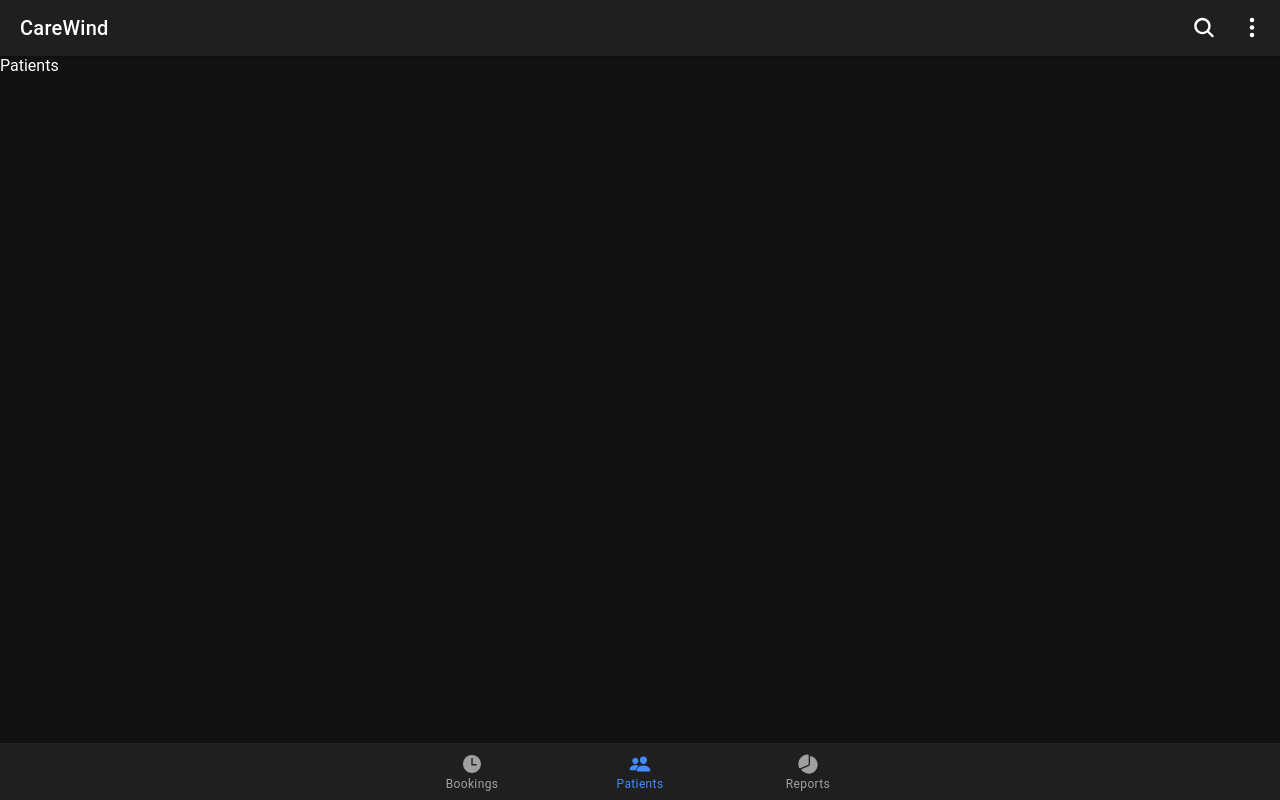
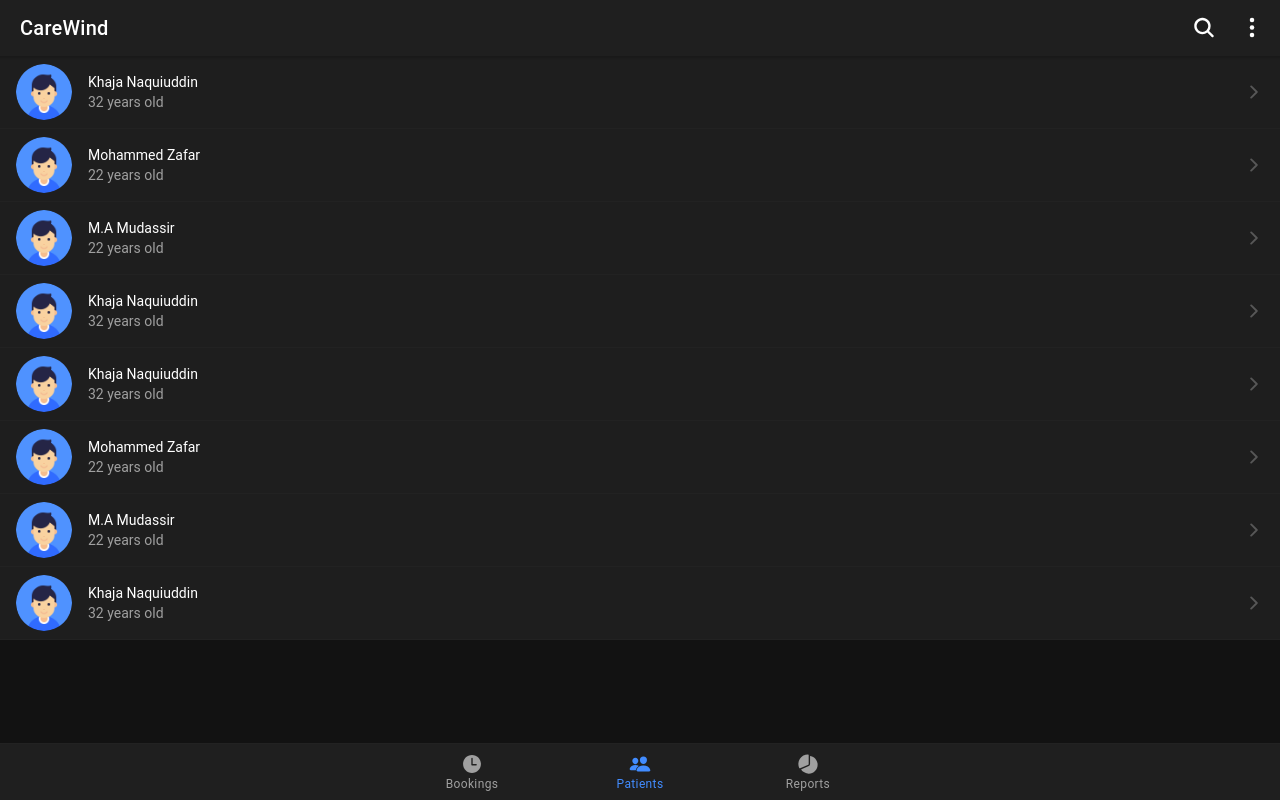
Before and after one commit to zafar26/carewind, a React (Create React App) app: page /patients in a window 1280 px wide. Built offline with nearby package versions, Linux system fonts and the light colour scheme.

Commit message:
add list view of patients

```diff
--- a/package.json
+++ b/package.json
@@ -47,7 +47,8 @@
     ]
   },
   "devDependencies": {
-    "@capacitor/cli": "2.2.1"
+    "@capacitor/cli": "2.2.1",
+    "@types/prop-types": "^15.7.3"
   },
   "description": "An Ionic project"
 }
--- a/src/components/BookingItem.tsx
+++ b/src/components/BookingItem.tsx
@@ -1,5 +1,5 @@
 import React from 'react';
-import { IonItem, IonItemGroup } from '@ionic/react';
+import { IonItem } from '@ionic/react';
 import './bookingItem.scss';
 import PatientAbstractCard from './patientAbstractCard/patientAbstractCard';
 import BookingInfo from './BookingInfo';
--- a/src/components/Header.tsx
+++ b/src/components/Header/index.tsx
@@ -1,7 +1,7 @@
 import React from 'react';
 import { IonHeader, IonTitle, IonToolbar, IonButtons, IonButton, IonIcon, } from '@ionic/react';
 import { ellipsisVertical, search } from 'ionicons/icons';
-import './header.css';
+import './index.css';
 
 interface ContainerProps {
   name: string;
--- a/src/components/patientAbstractCard/patientAbstractCard.tsx
+++ b/src/components/patientAbstractCard/patientAbstractCard.tsx
@@ -1,5 +1,5 @@
 import React from 'react';
-import { IonItem, IonThumbnail, IonLabel, IonNote } from "@ionic/react";
+import { IonThumbnail, IonLabel } from "@ionic/react";
 import './patientAbstractCard.css';
 
 interface PatientAbstractCardProps {
--- /dev/null
+++ b/src/containers/Layout/index.tsx
@@ -0,0 +1,24 @@
+import React from 'react'
+import PropTypes, { InferProps } from 'prop-types'
+import { IonPage, IonContent } from '@ionic/react'
+import Header from '../../components/Header'
+
+function Layout({ children }: InferProps<typeof Layout.propTypes>) {
+  return (
+    <IonPage>
+      <Header />
+      <IonContent>
+        {children}
+      </IonContent>
+    </IonPage>
+  );
+}
+
+Layout.propTypes = {
+  children: PropTypes.oneOfType([
+    PropTypes.arrayOf(PropTypes.node),
+    PropTypes.node
+  ]).isRequired
+}
+
+export default Layout
--- a/src/pages/patients.tsx
+++ b/src/pages/patients.tsx
@@ -1,16 +1,19 @@
 import React from 'react';
-import { IonContent, IonPage, } from '@ionic/react';
 import './patients.css';
-import Header from '../components/Header'
+import Layout from '../containers/Layout';
+import { Patients as pateintsData } from '../utils/patients';
+import PatientAbstractCard from '../components/patientAbstractCard/patientAbstractCard';
+import { IonItem } from '@ionic/react';
 
 function Patients() {
   return (
-    <IonPage>
-      <Header />
-      <IonContent>
-        Patients
-      </IonContent>
-    </IonPage>
+    <Layout>
+      {pateintsData.map(({ name, age }, key) =>
+        <IonItem lines="full" detail={true} key={`patient-data-${key}`}>
+          <PatientAbstractCard patientName={name} patientAge={age} patientPic="/assets/images/avatar.png" />
+        </IonItem>
+      )}
+    </Layout>
   );
 }
 
--- a/src/utils/patients.tsx
+++ b/src/utils/patients.tsx
@@ -1,4 +1,11 @@
-export const Patients = [
+interface Patient {
+  name: string;
+  age: number;
+  dateTime: string;
+  statusValue: string;
+};
+
+export const Patients: Patient[] = [
   { name: "Khaja Naquiuddin", age: 32, dateTime: "2020-10-01 3:30:00", statusValue: "done" },
   { name: "Mohammed Zafar", age: 22, dateTime: "2020-10-01 3:30:00", statusValue: "done" },
   { name: "M.A Mudassir", age: 22, dateTime: "2020-10-01 3:30:00", statusValue: "done" },
```
Also changed, not shown: src/components/Header/index.css (renamed from src/components/header.css), 1 other file (tests, documents, lock files or other folders).
